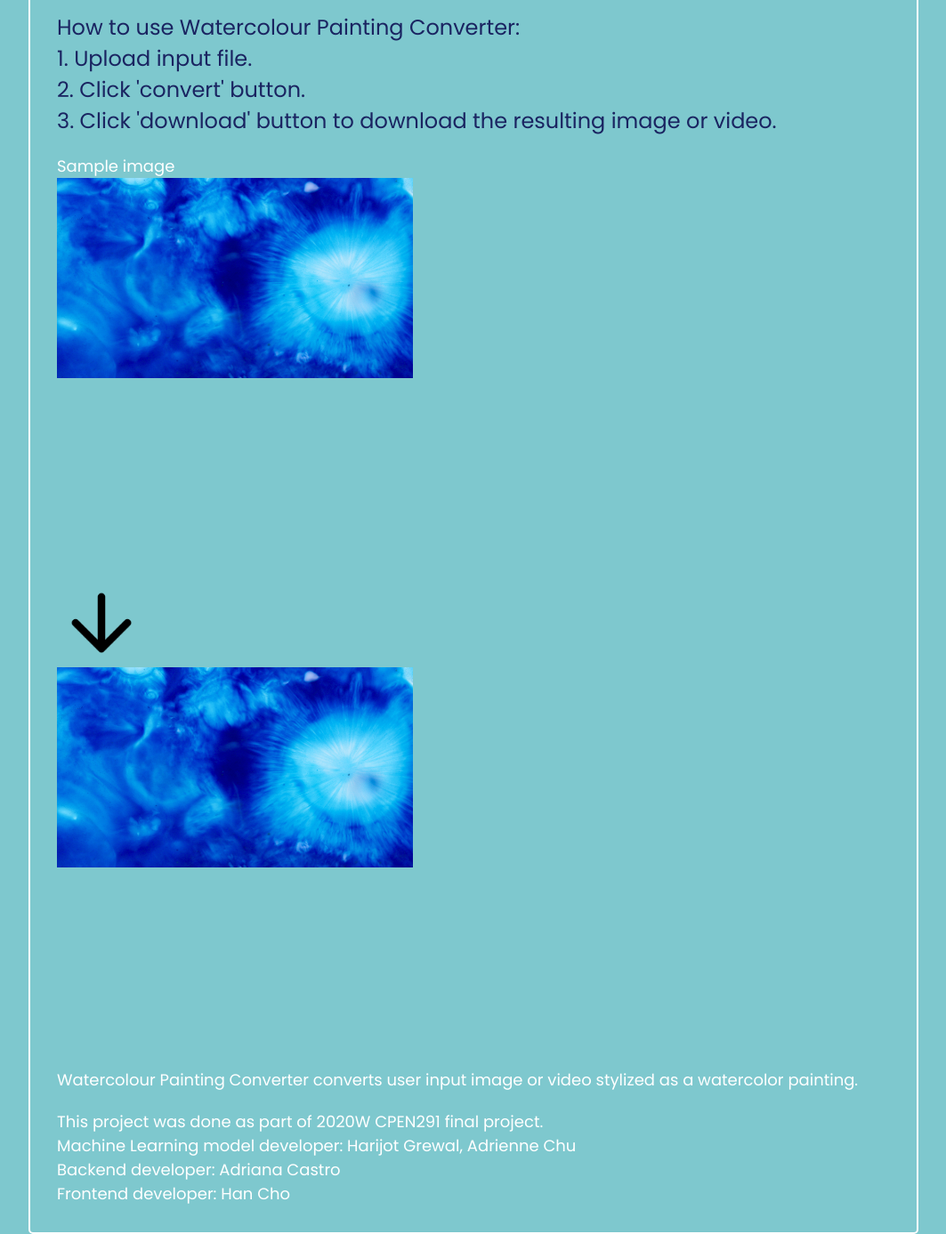
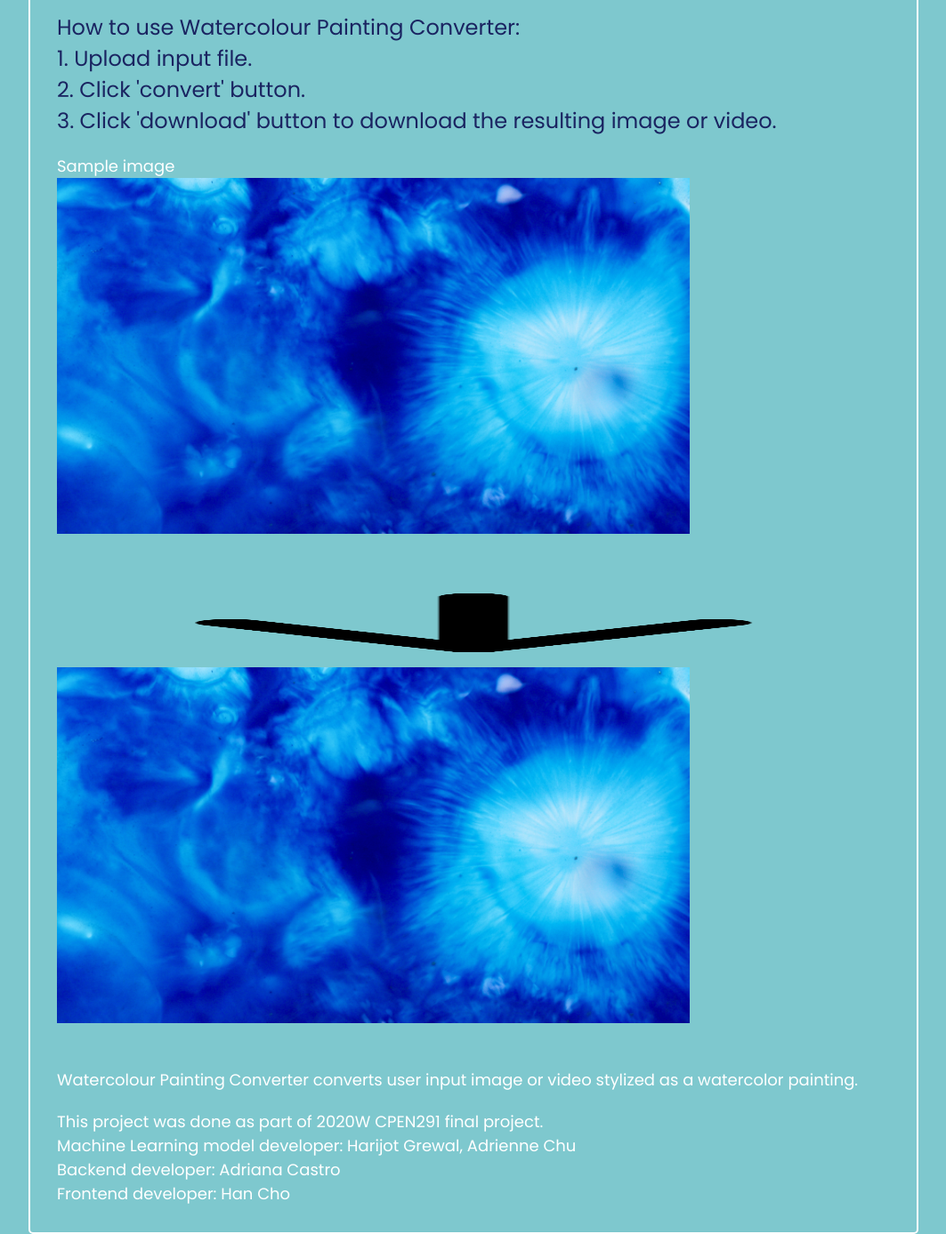
Before and after one commit to freetyhan/watercolour_converter, a Flask app: template backend/templates/WaterColourConverter.html in a window 1280 px wide. Shown: the part 734-2121 px from the top of the page at 89% size, without its empty margins (108-1171 px from the left). Run offline with Flask 2, Linux system fonts and the light colour scheme; the template is opened without the code that fills it, so the values that code supplies are empty; some libraries are stand-ins or nearby versions.

Commit message:
image relative size adjusted

```diff
--- a/backend/templates/WaterColourConverter.html
+++ b/backend/templates/WaterColourConverter.html
@@ -187,11 +187,11 @@
         <span>Sample image</span>
         <!-- add sample image here!!!! -->
         <div class="photo">
-            <img src="sample.jpg" style="width:100%;max-width:400px">
+            <img src="sample.jpg" style="height:100%;max-height:400px">
         </div>
-        <img src="arrow.png" style="width:100%;max-width:100px">
+        <img src="arrow.png" style="height:100%;max-height:100px">
         <div class="photo">
-            <img src="sample.jpg" style="width:100%;max-width:400px">
+            <img src="sample.jpg" style="height:100%;max-height:400px">
         </div>
 
         <span>Watercolour Painting Converter converts user input image or video stylized as a watercolor painting.</span>
```
